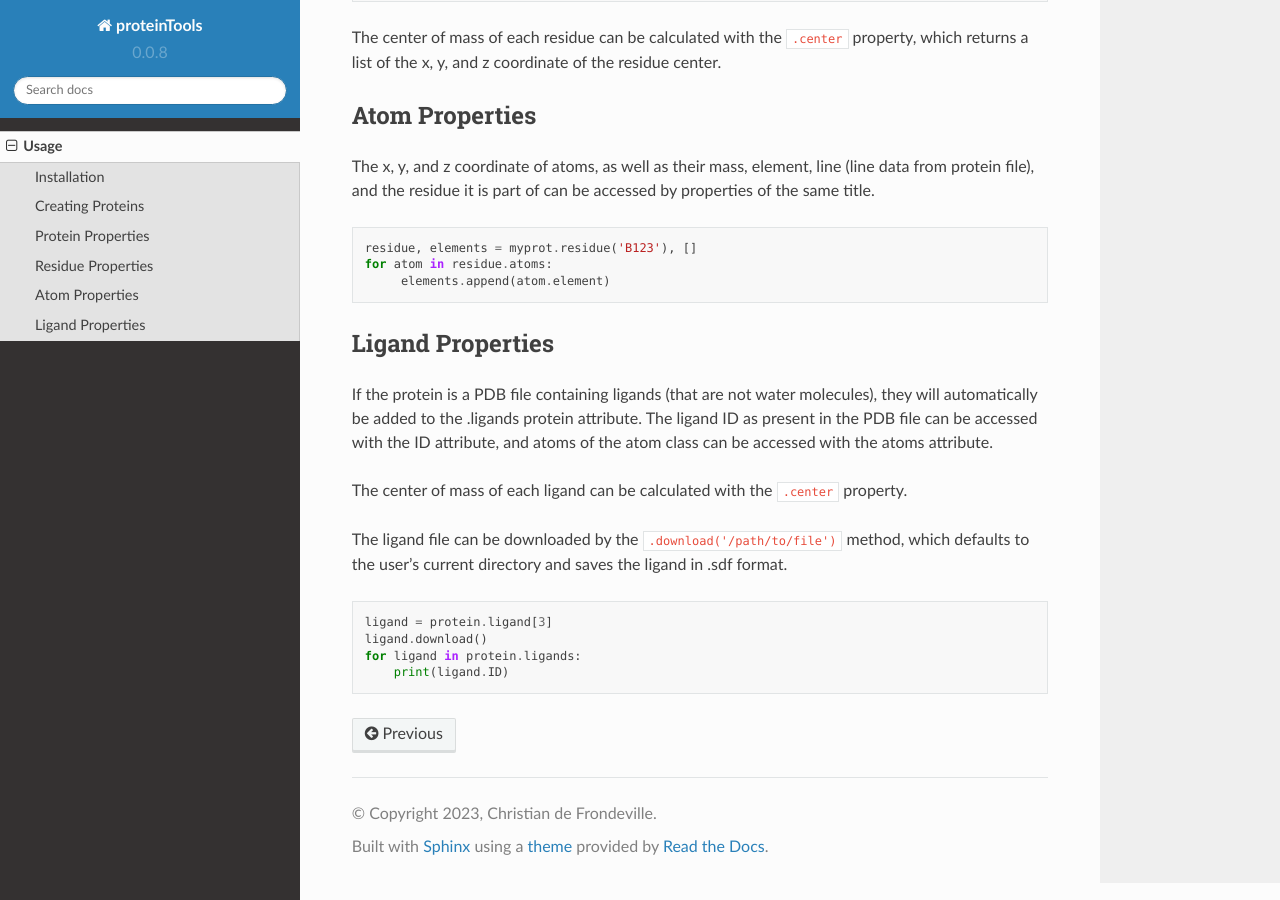
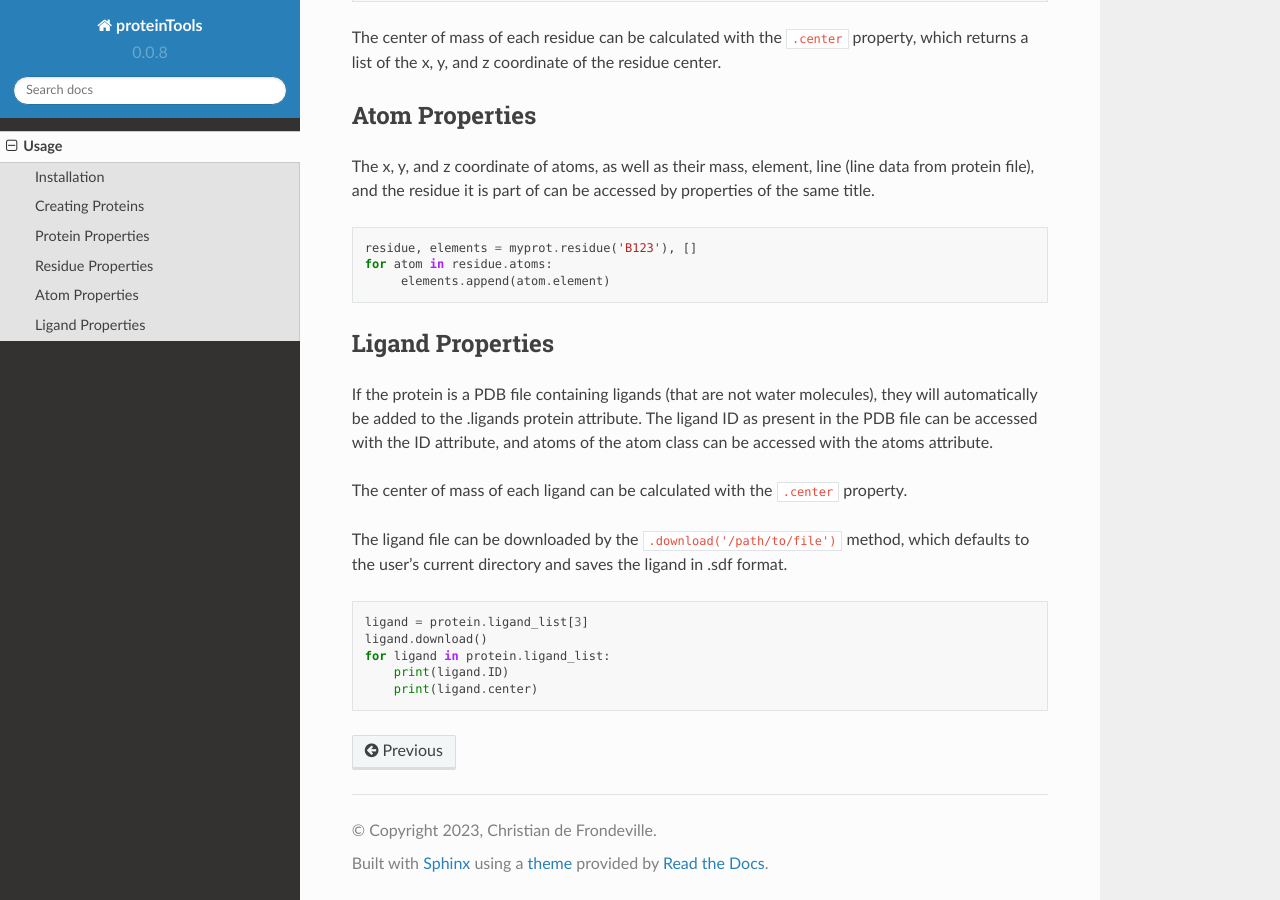
Before and after one commit to tiger1deF/proteinTools, a Sphinx documentation site: the page built from docs/source/usage.rst, in a window 1280 px wide and 900 px high, scrolled down 2489 px. Built offline with Sphinx 7.4.7 and the Read the Docs theme 2.0.0, drawn with Linux system fonts in a browser that asks for light colours; pages that are not in the unit, such as notebooks, are missing from menus.

Commit message:
Update usage.rst

```diff
--- a/docs/source/usage.rst
+++ b/docs/source/usage.rst
@@ -131,7 +131,8 @@ The ligand file can be downloaded by the ``.download('/path/to/file')`` method,
 
 .. code-block:: python
 
-   ligand = protein.ligand[3]
+   ligand = protein.ligand_list[3]
    ligand.download()
-   for ligand in protein.ligands:
+   for ligand in protein.ligand_list:
        print(ligand.ID)
+       print(ligand.center)
```
